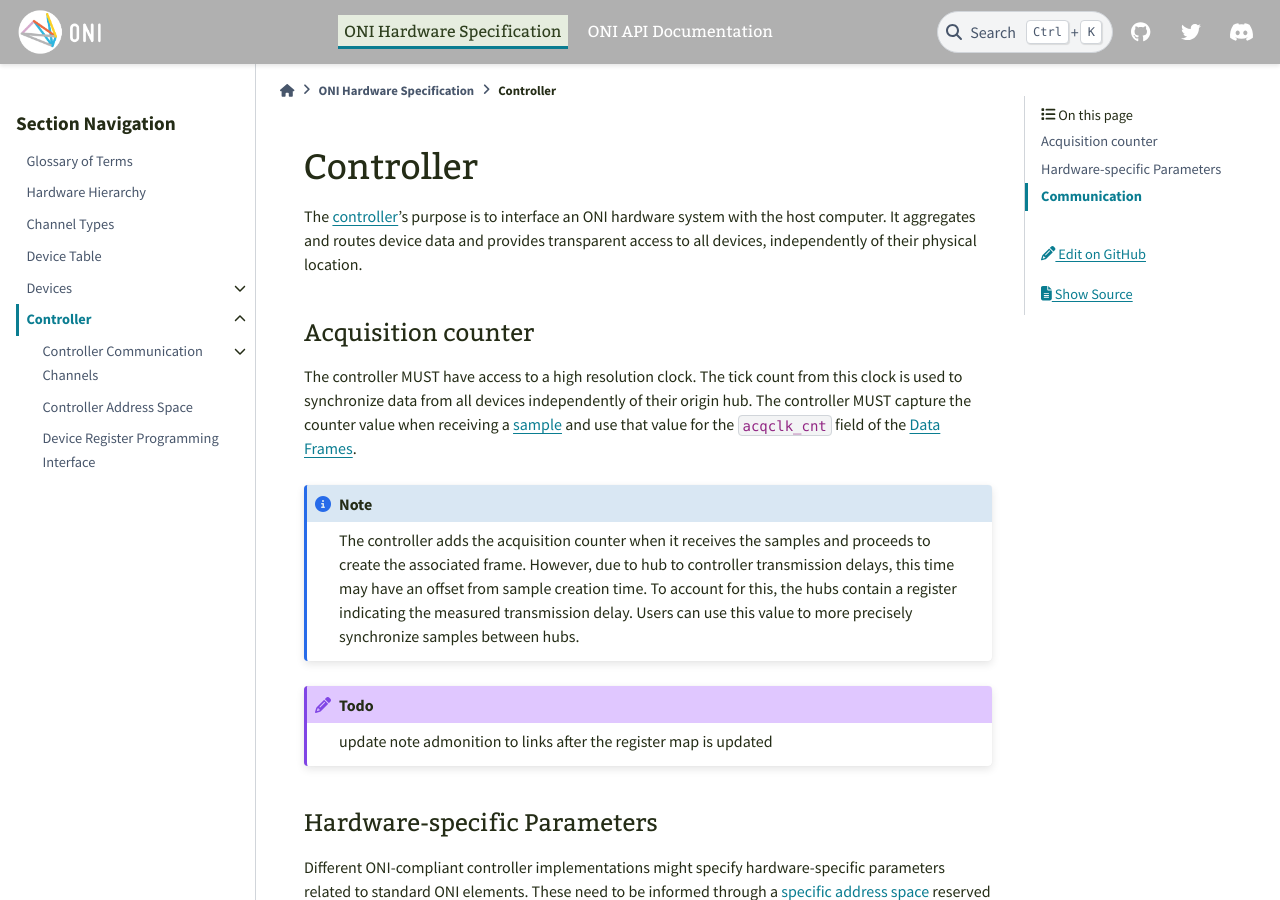
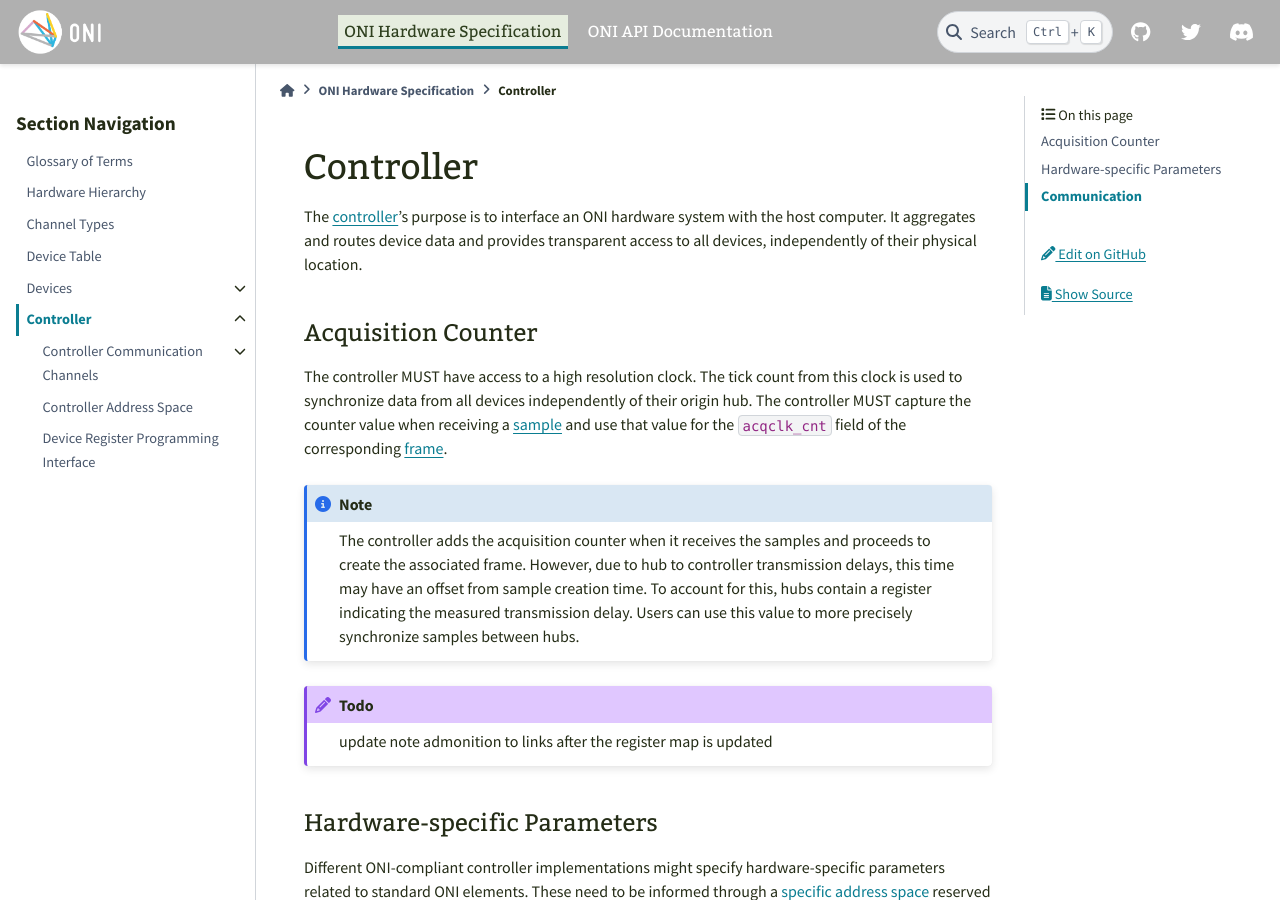
Before and after one commit to open-ephys/ONI, a Sphinx documentation site: the page built from source/hw-spec/controller/index.rst, in a window 1280 px wide and 900 px high. Built offline with Sphinx 7.4.7 and the PyData theme 0.15.4, drawn with Linux system fonts in a browser that asks for light colours.

Commit message:
Address review comments

```diff
--- a/source/hw-spec/controller/index.rst
+++ b/source/hw-spec/controller/index.rst
@@ -8,18 +8,18 @@ to all devices, independently of their physical location.
 
 .. _acq_clk:
 
-Acquisition counter
+Acquisition Counter
 ---------------------
 
 The controller MUST have access to a high resolution clock. The tick count from this
 clock is used to synchronize data from all devices independently of their origin hub.
 The controller MUST capture the counter value when receiving a :ref:`sample<dev-sample>`
-and use that value for the ``acqclk_cnt`` field of the :ref:`frame`.
+and use that value for the ``acqclk_cnt`` field of the corresponding :ref:`frame<frame>`.
 
 .. note:: The controller adds the acquisition counter when it receives the samples
     and proceeds to create the associated frame. However, due to hub to controller
     transmission delays, this time may have an offset from sample creation time.
-    To account for this, the hubs contain a register indicating the measured
+    To account for this, hubs contain a register indicating the measured
     transmission delay. Users can use this value to more precisely synchronize
     samples between hubs.
 
```
